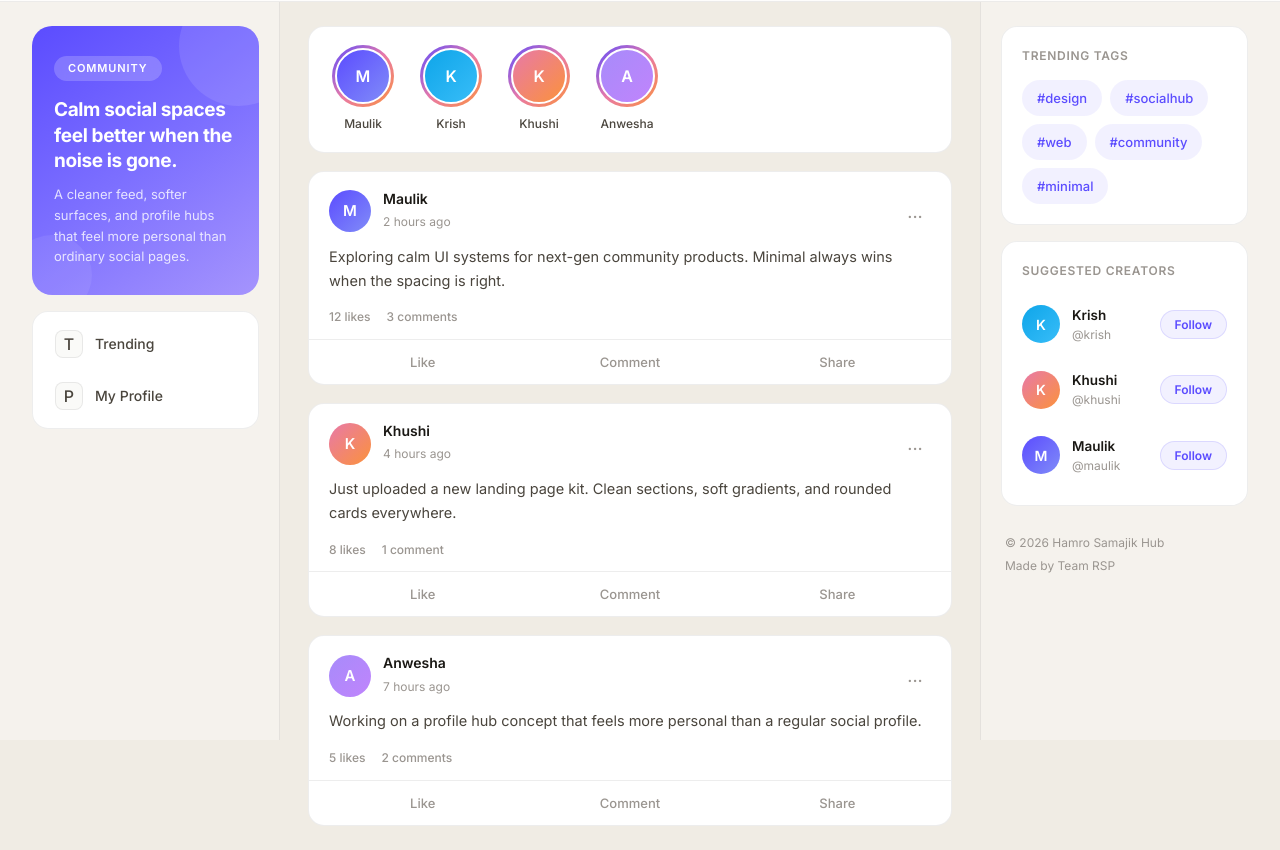
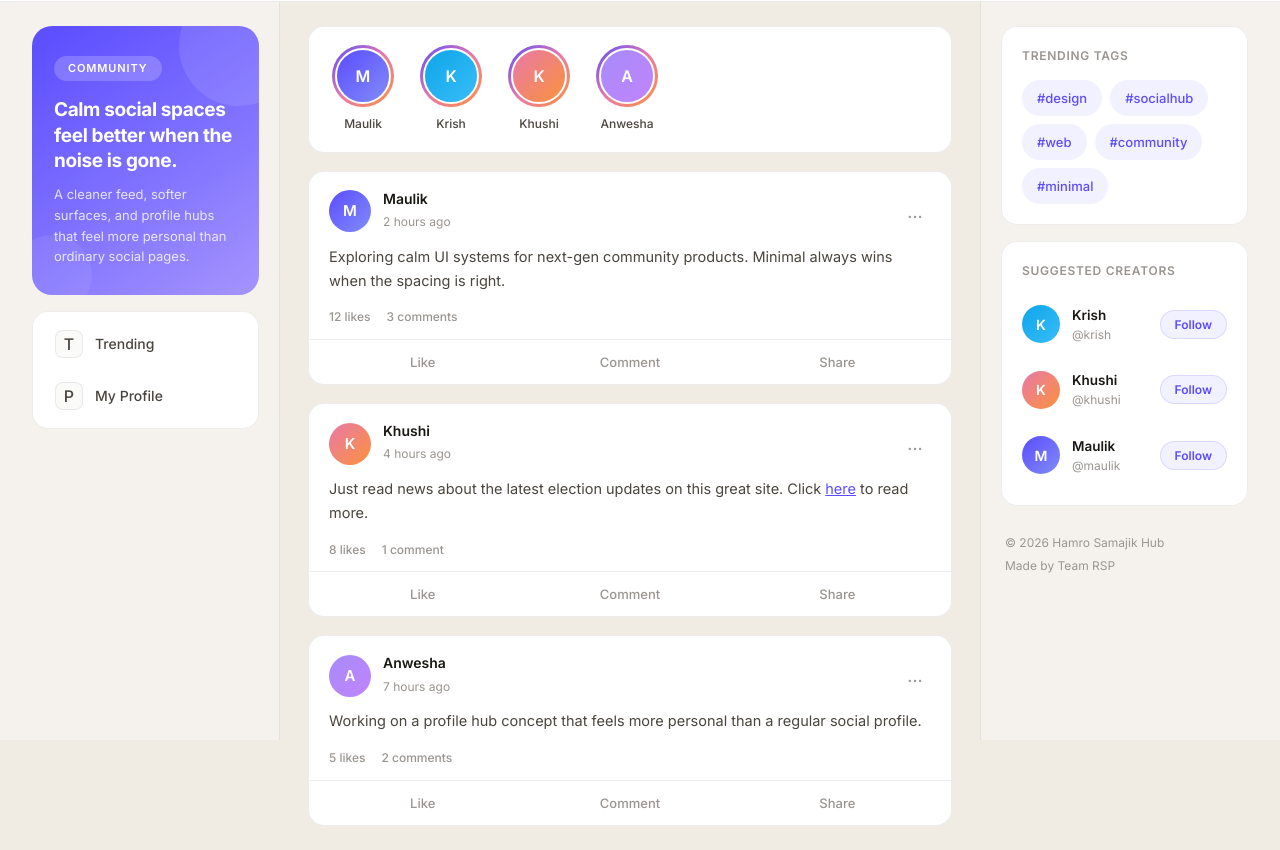
Before and after one commit to MaulikI8/WebDev-TeamRSP, a plain HTML site: page html/Index.html in a window 1280 px wide. Shown: the part 60-910 px from the top of the page. Drawn offline with Linux system fonts and the light colour scheme.

Commit message:
connected to news portal

```diff
--- a/html/Index.html
+++ b/html/Index.html
@@ -105,7 +105,7 @@
           <button class="post-menu">...</button>
         </div>
         <div class="post-body">
-          Just uploaded a new landing page kit. Clean sections, soft gradients, and rounded cards everywhere.
+          Just read news about the latest election updates on this great site. Click <a href="https://ngn-official.vercel.app/" target="_blank" style="text-decoration: underline;color:#5b4cff;">here</a> to read more.
         </div>
         <div class="post-stats">
           <span>8 likes</span>
```
